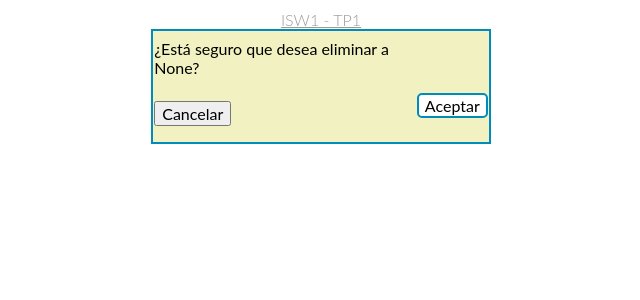
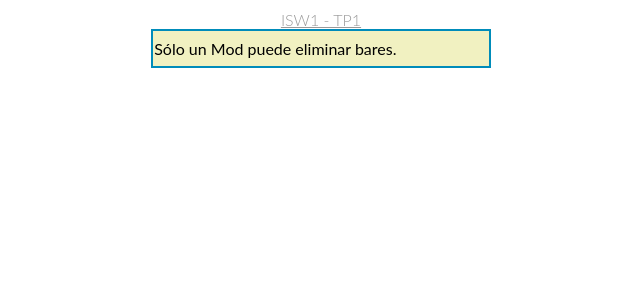
Before and after one commit to axelmaddonni/isw-tp1, a Flask app: page /eliminar in a window 1280 px wide. Shown: the top 300 px of the page, without its empty margins (255-895 px from the left). Run offline with Flask 2, Linux system fonts and the light colour scheme; parts of the project's set-up code (start-up, migrations or seed data) failed here and were passed over; some libraries are stand-ins or nearby versions.

Commit message:
Solo podes editar/eliminar bares si sos Mod

```diff
--- a/src/app/templates/editar_bar.html
+++ b/src/app/templates/editar_bar.html
@@ -10,6 +10,7 @@
 
 	<table id="tabla1" align ="center">
 		<tr><td>
+                     {% if mod %}
 			<form method=post action="/editar?barDireccion={{direccion}}">
 			    {{ form.csrf_token }}
 			    Nombre actual: {{nombre}}
@@ -19,6 +20,9 @@
 			  </dl>
 			  <p><input type=submit class='button1' value=Submit></p>
 			</form>
+                     {% else %}
+                        <p>Sólo un Mod puede editar bares.</p>
+                     {% endif %}
 	    </td></tr>
 	</table>
 </body>
--- a/src/app/templates/eliminar_bar.html
+++ b/src/app/templates/eliminar_bar.html
@@ -9,20 +9,21 @@
   {% from "_formhelpers.html" import render_field %}
 
   <table id="tabla1" align ="center">
-    <tr><td>¿Está seguro que desea eliminar a {{ nombre }}?</td></tr>
-    <tr>
-      <td>
+    <tr><td>
+      {% if mod %}
+      <p>¿Está seguro que desea eliminar a {{ nombre }}?</p>
         <button onclick="goBack()">Cancelar</button>
           <script>
           function goBack() {
               window.history.back();
           }
           </script>
-      </td>
-      <td>
         <form method=post action="/eliminar?barDireccion={{direccion}}">
           <p><input type=submit class='button1' value=Aceptar></p>
         </form>
+                     {% else %}
+                        <p>Sólo un Mod puede eliminar bares.</p>
+                     {% endif %}
       </td></tr>
   </table>
 </body>
--- a/src/app/views.py
+++ b/src/app/views.py
@@ -241,7 +241,9 @@ def eliminar():
             traceback.print_exc()
             return render_template('eliminar_resultado.html', positivo = False)
 
-    return render_template('eliminar_bar.html', direccion=direccion, nombre=nombre)
+    user = user_loader(current_user.get_id())
+    return user.accept(Renderer())('eliminar_bar.html', direccion=direccion, nombre=nombre)
+
 
 @app.route('/')
 @app.route('/home', methods=['GET', 'POST'])
```
